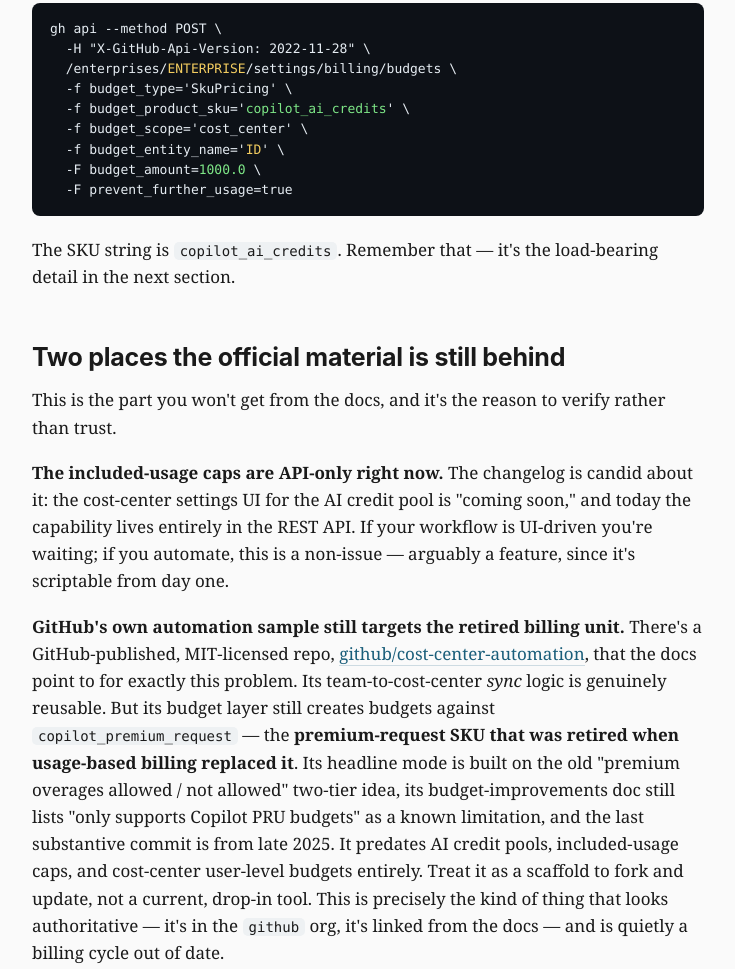
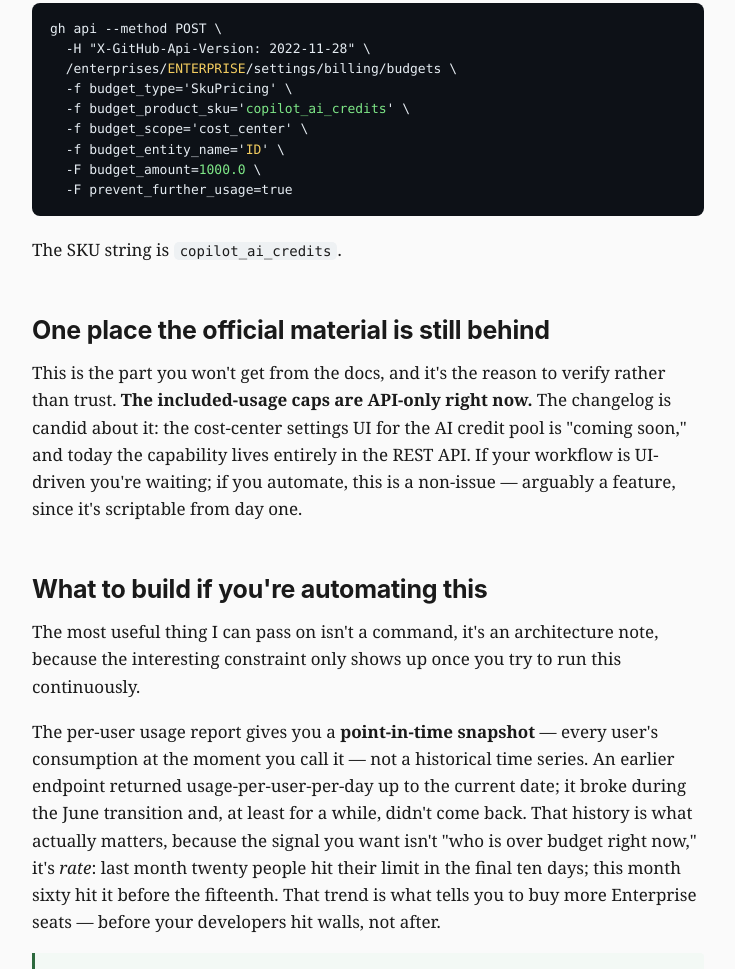
Before and after one commit to idanshimon/idanshimon.github.io, a plain HTML site: page ghcp-cost-centers/index.html in a window 1280 px wide. Shown: the part 3443-4412 px from the top of the page, without its empty margins (272-1007 px from the left). Drawn offline with Linux system fonts and the light colour scheme.

Commit message:
ghcp article: remove github/cost-center-automation references

```diff
--- a/ghcp-cost-centers/index.html
+++ b/ghcp-cost-centers/index.html
@@ -123,12 +123,10 @@
   -f budget_entity_name='<span class="y">ID</span>' \
   -F budget_amount=<span class="g">1000.0</span> \
   -F prevent_further_usage=true</pre>
-  <p>The SKU string is <code>copilot_ai_credits</code>. Remember that — it's the load-bearing detail in the next section.</p>
+  <p>The SKU string is <code>copilot_ai_credits</code>.</p>
 
-  <h2>Two places the official material is still behind</h2>
-  <p>This is the part you won't get from the docs, and it's the reason to verify rather than trust.</p>
-  <p><strong>The included-usage caps are API-only right now.</strong> The changelog is candid about it: the cost-center settings UI for the AI credit pool is "coming soon," and today the capability lives entirely in the REST API. If your workflow is UI-driven you're waiting; if you automate, this is a non-issue — arguably a feature, since it's scriptable from day one.</p>
-  <p><strong>GitHub's own automation sample still targets the retired billing unit.</strong> There's a GitHub-published, MIT-licensed repo, <a href="https://github.com/github/cost-center-automation">github/cost-center-automation</a>, that the docs point to for exactly this problem. Its team-to-cost-center <em>sync</em> logic is genuinely reusable. But its budget layer still creates budgets against <code>copilot_premium_request</code> — the <strong>premium-request SKU that was retired when usage-based billing replaced it</strong>. Its headline mode is built on the old "premium overages allowed / not allowed" two-tier idea, its budget-improvements doc still lists "only supports Copilot PRU budgets" as a known limitation, and the last substantive commit is from late 2025. It predates AI credit pools, included-usage caps, and cost-center user-level budgets entirely. Treat it as a scaffold to fork and update, not a current, drop-in tool. This is precisely the kind of thing that looks authoritative — it's in the <code>github</code> org, it's linked from the docs — and is quietly a billing cycle out of date.</p>
+  <h2>One place the official material is still behind</h2>
+  <p>This is the part you won't get from the docs, and it's the reason to verify rather than trust. <strong>The included-usage caps are API-only right now.</strong> The changelog is candid about it: the cost-center settings UI for the AI credit pool is "coming soon," and today the capability lives entirely in the REST API. If your workflow is UI-driven you're waiting; if you automate, this is a non-issue — arguably a feature, since it's scriptable from day one.</p>
 
   <h2>What to build if you're automating this</h2>
   <p>The most useful thing I can pass on isn't a command, it's an architecture note, because the interesting constraint only shows up once you try to run this continuously.</p>
@@ -145,7 +143,6 @@
     <li>A cost center fences a group to its own licenses' worth of the pool. It protects the others; it does not add credits.</li>
     <li>"More for this group" = more licenses, or their own Azure subscription running metered overage. Nothing else.</li>
     <li>Included-usage caps are REST-only today; "stop usage" is off by default on cost-center budgets; the most restrictive budget across scopes wins.</li>
-    <li>The official automation sample still targets the retired premium-request SKU — verify against the API before you trust any of this, including this page.</li>
     <li>If you automate, own your own usage time series. GitHub's report is a snapshot; the rate of change is the number that matters.</li>
   </ul>
 
```
Also changed, not shown: index.html (+2 -2 lines), 1 other file.
